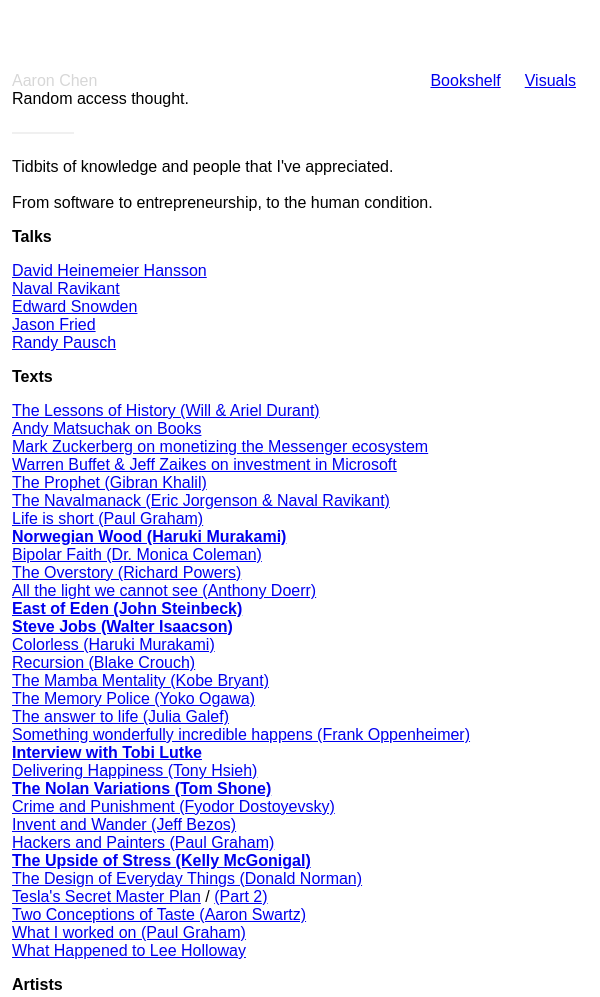
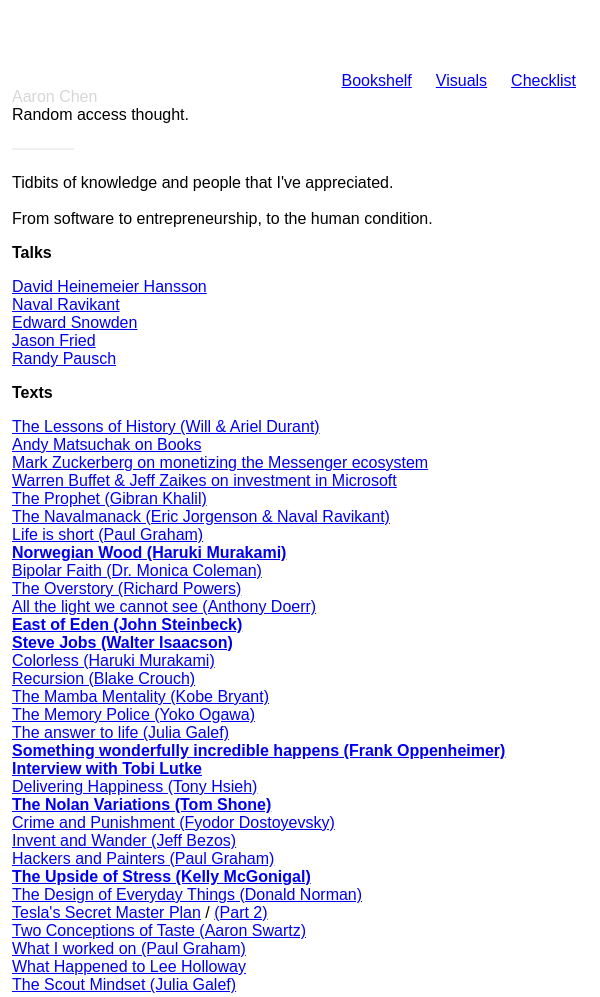
Before and after one commit to Kempo/website, a Gatsby site: page /bookshelf in a window 600 px wide. Shown: the top 997 px of the page. Built offline with nearby package versions, Linux system fonts and the light colour scheme; Gatsby itself is replaced by a stand-in of ours; a web font is replaced by a local one.

Commit message:
updates and added checklist

```diff
--- a/src/components/layout.js
+++ b/src/components/layout.js
@@ -16,6 +16,7 @@ function Layout({ children }) {
             <ul>
               <li><Link to="/bookshelf">Bookshelf</Link></li>
               <li><Link to="/visuals">Visuals</Link></li>
+              <li><Link to="/checklist">Checklist</Link></li>
             </ul>
           </div>
         </header>
--- a/src/components/layout.scss
+++ b/src/components/layout.scss
@@ -2,6 +2,44 @@
 html { font-family: 'Inter', sans-serif; }
 @supports (font-variation-settings: normal) {
   html { font-family: 'Inter var', sans-serif; }
+}
+
+@media only screen and (max-width: 600px) {
+
+  .container {
+    .content {
+      margin: 24px 12px 0px 12px;
+
+      header {
+        flex-direction: column;
+        align-items: center;
+        justify-content: center;
+
+        p {
+          margin-bottom: 24px;
+          text-align: center;
+        }
+      }
+    }
+  }
+}
+
+@media only screen and (min-width: 600px) {
+  .container {
+    .content {
+      margin: 72px 12px 0px 12px;
+      header {
+        flex-direction: row;
+        align-items: flex-start;
+        justify-content: space-between;
+
+        p {
+          margin-bottom: 0px;
+          text-align: left;
+        }
+      }
+    }
+  }
 }
 
 .container {
@@ -12,7 +50,6 @@ html { font-family: 'Inter', sans-serif; }
 }
 
 .content {
-  margin: 72px 12px 0px 12px;
   max-width: 900px;
   width: 100%;
 }
@@ -40,13 +77,6 @@ ul {
 header {
   color: black;
   display: flex;
-  flex-direction: row;
-  align-items: flex-start;
-  justify-content: space-between;
-
-  p {
-    margin: 0px;
-  }
 
   .navigation {
     ul, li {
--- a/src/pages/bookshelf.js
+++ b/src/pages/bookshelf.js
@@ -40,7 +40,7 @@ function Books() {
         <li><a href="https://www.goodreads.com/book/show/40230101-the-mamba-mentality">The Mamba Mentality (Kobe Bryant)</a></li>
         <li><a href="https://www.goodreads.com/book/show/37004370-the-memory-police">The Memory Police (Yoko Ogawa)</a></li>
         <li><a href="https://juliagalef.com/2017/02/21/the-answer-to-life-the-universe-and-everything/">The answer to life (Julia Galef)</a></li>
-        <li><a href="https://www.goodreads.com/book/show/6321411-something-incredibly-wonderful-happens">Something wonderfully incredible happens (Frank Oppenheimer)</a></li>
+        <li><a href="https://www.goodreads.com/book/show/6321411-something-incredibly-wonderful-happens"><b>Something wonderfully incredible happens (Frank Oppenheimer)</b></a></li>
         <li><a href="https://www.theobservereffect.org/tobi.html"><b>Interview with Tobi Lutke</b></a></li>
         <li><a href="https://www.goodreads.com/book/show/6828896-delivering-happiness">Delivering Happiness (Tony Hsieh)</a></li>
         <li><a href="https://www.goodreads.com/book/show/51151761-the-nolan-variations"><b>The Nolan Variations (Tom Shone)</b></a></li>
@@ -53,6 +53,7 @@ function Books() {
         <li><a href="http://www.aaronsw.com/weblog/2taste">Two Conceptions of Taste (Aaron Swartz)</a></li>
         <li><a href="http://paulgraham.com/worked.html">What I worked on (Paul Graham)</a></li>
         <li><a href="https://wired.com/story/lee-holloway-devastating-decline-brilliant-young-coder/">What Happened to Lee Holloway</a></li>
+        <li><a href="https://www.amazon.com/Scout-Mindset-People-Things-Clearly-ebook/dp/B07L2HQ26K">The Scout Mindset (Julia Galef)</a></li>
       </ul>
       <p><strong>Artists</strong></p>
       <p>People I admire. </p>
@@ -73,6 +74,7 @@ function Books() {
         <li>Max Richter</li>
         <li>Daniel Day-Lewis</li>
         <li>Ludovico Einaudi</li>
+        <li>James Turrell</li>
       </ul>
     </Layout>
   )
--- a/src/pages/index.js
+++ b/src/pages/index.js
@@ -40,7 +40,6 @@ function Home({ data }) {
           <li><a href="https://www.goodreads.com/book/show/52838315-greenlights">Greenlights (Matthew McConaughey)</a></li>
           <li><a href="https://www.goodreads.com/book/show/5787.The_Aleph_and_Other_Stories">The Aleph (Jorge Luis Borges)</a></li>
           <li><a href="https://www.amazon.com/Piece-Action-Middle-Class-Joined-ebook/dp/B00AYIDT74">A piece of the Action (Joseph Nocero)</a></li>
-          <li><a href="https://www.amazon.com/Scout-Mindset-People-Things-Clearly-ebook/dp/B07L2HQ26K">The Scout Mindset (Julia Galef)</a></li>
           <li><a href="https://www.goodreads.com/book/show/37638098-creative-selection">Creative Selection (Ken Kocienda)</a></li>
         </ul>
       </div>
```
Also changed, not shown: src/pages/checklist.js (added, +21 -0 lines).
